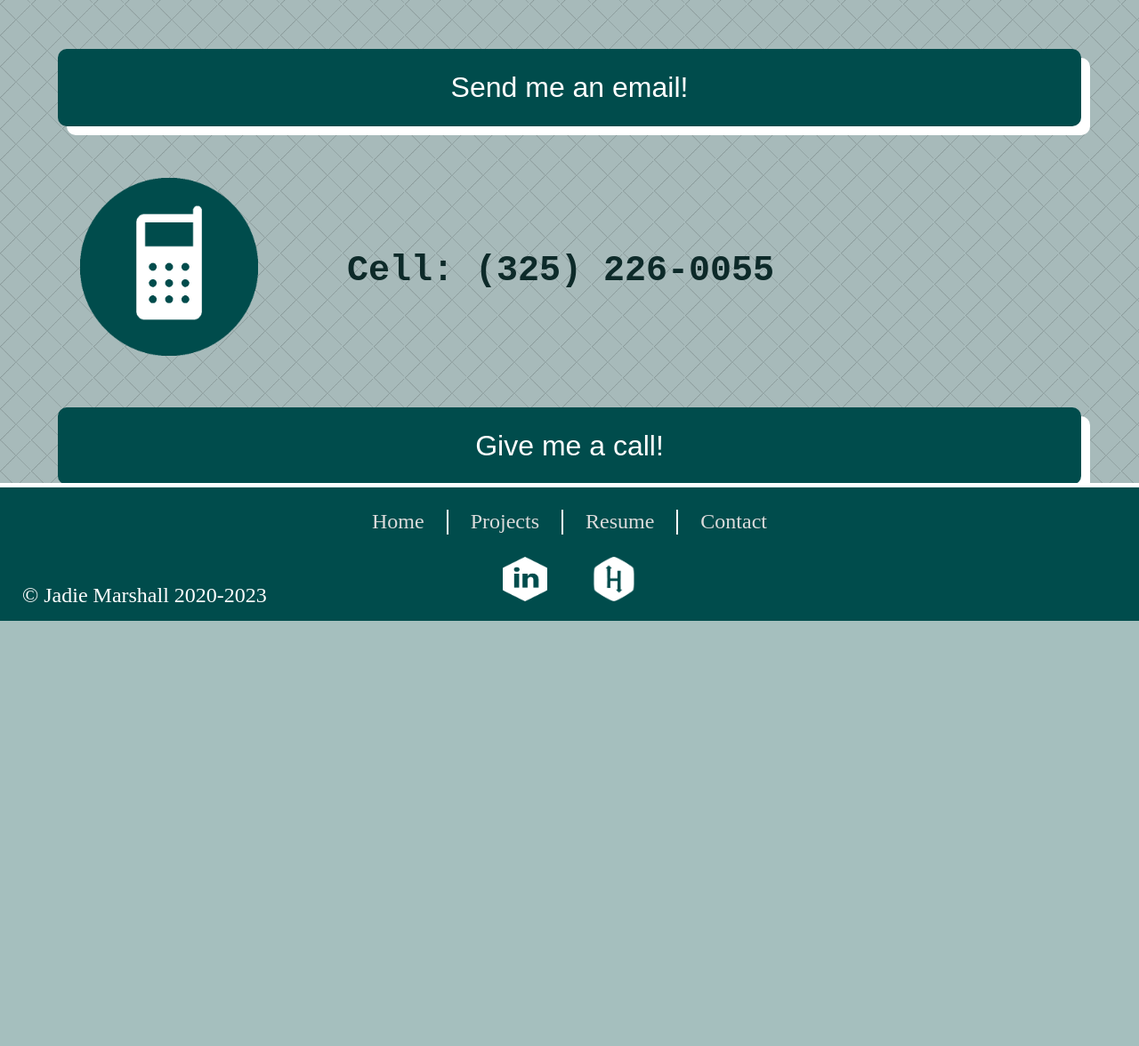
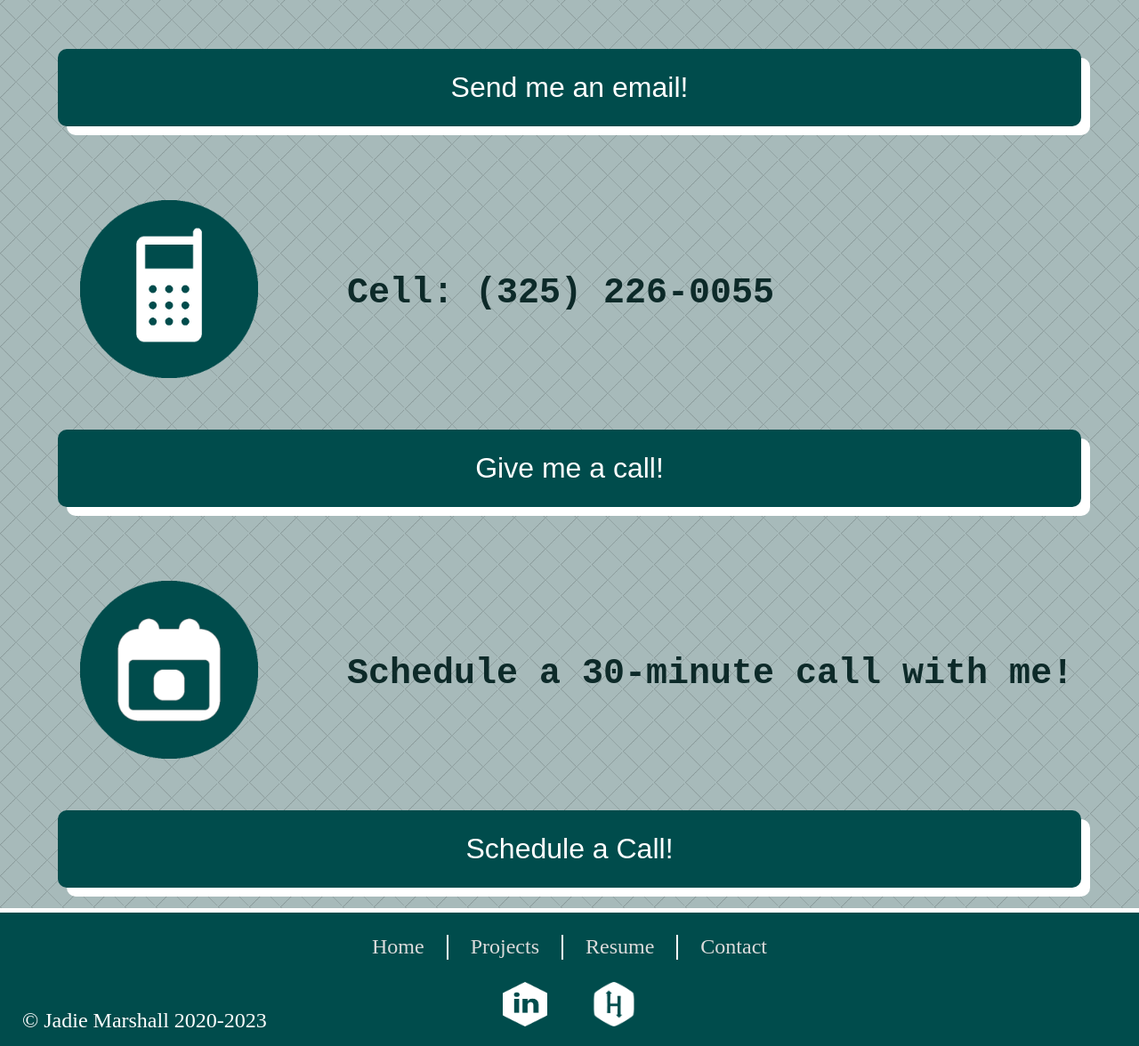
Before and after one commit to Musicorac/jadiemarshallspace, a PHP site: page /contact.php in a window 1280 px wide. Shown: the part 398-1574 px from the top of the page at 89% size. Before the commit the page ends 1096 px from the top, so only its background shows below. Run offline with PHP 8.4, Linux system fonts and the light colour scheme.

Commit message:
Added Calendly to Contact Page

```diff
--- a/contact.php
+++ b/contact.php
@@ -38,6 +38,19 @@
 				</div>
 			</div>
 		</div>
+		<div class="contact">
+		<div class="cIcon"><img src="pics/calendar.png" alt="Calendar icon, outline of a calendar."></div>
+		<div class="cInfo"><div class="wrapper"><h3>Schedule a 30-minute call with me!</h3></div></div>
+	</div>
+		<div class="cButton">
+			<div class="cwrap">
+				<div class="bwrap">
+					<form method="POST" action="https://calendly.com/jadiemarshall/30min" target="_blank">
+						<button class="contactbutton" type="submit" title="https://calendly.com/jadiemarshall/30min">Schedule a Call!</button>
+					</form>
+				</div>
+			</div>
+		</div>
 </div>
 <footer>
 	<?php include 'footer.php';?>
--- a/styles.css
+++ b/styles.css
@@ -565,6 +565,7 @@ header li {
 	text-align: center;
 }
 
+
 .cInfo .wrapper {
 	display: table;
 	vertical-align: middle;
@@ -605,6 +606,7 @@ header li {
 	display: table-cell;
 	vertical-align: middle;
 	border: none;
+	margin-bottom: 25px;
 }
 
 @media only screen and (max-width: 1199px) {
```
Also changed, not shown: pics/calendar.png (added).
